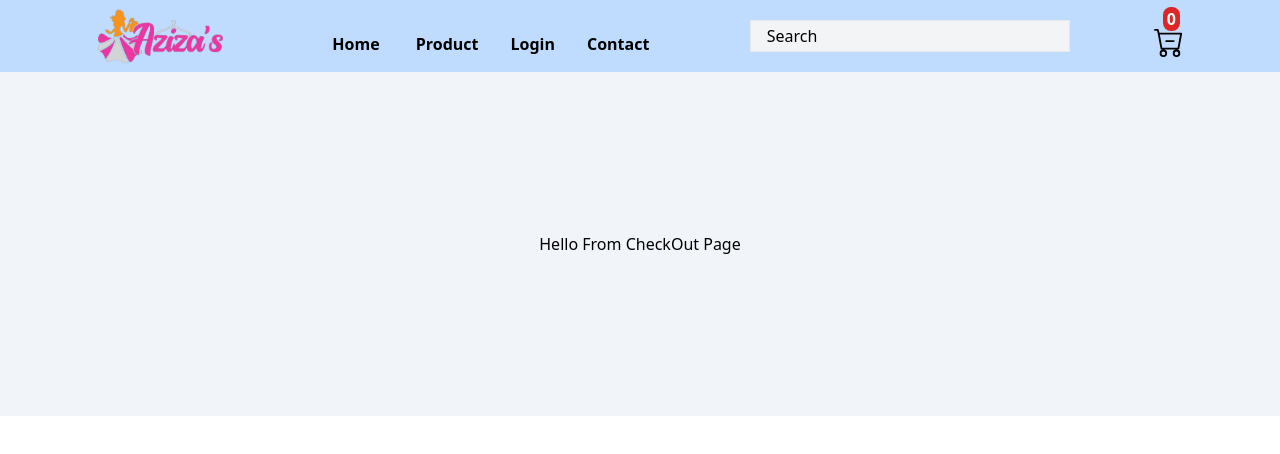
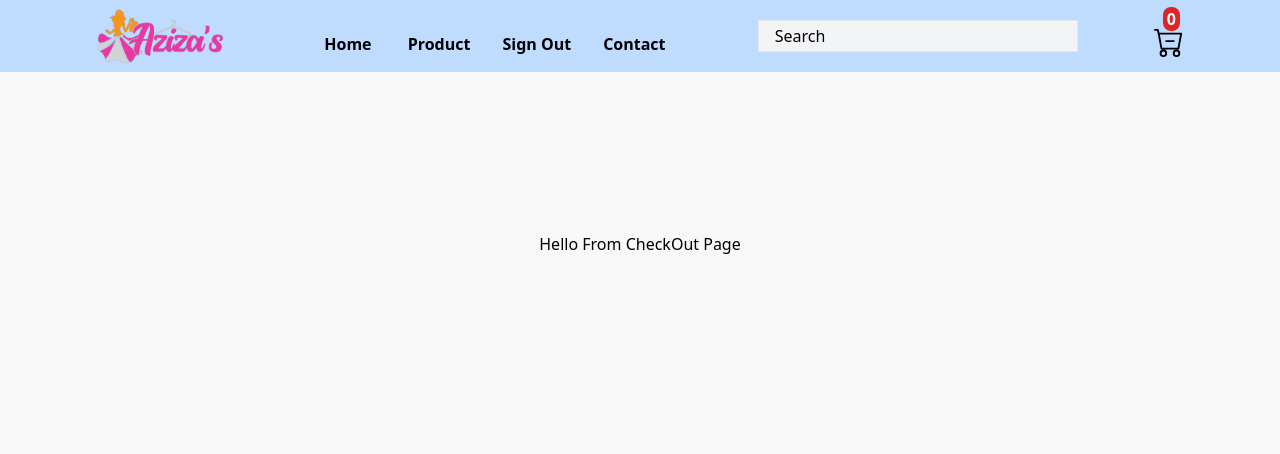
Before and after one commit to Tareq-dev/aziza-fashion, a React (Create React App) app: page /checkout in a window 1280 px wide. Shown: the top 454 px of the page. Built offline with nearby package versions, Linux system fonts and the light colour scheme; no server answers; sample sign-in values are in the browser's storage.

Commit message:
Login function  added

```diff
--- a/src/App.js
+++ b/src/App.js
@@ -9,6 +9,7 @@ import Cart from './components/Cart/Cart';
 import CheckOut from './components/CheckOut/CheckOut';
 import CustomLogin from './Pages/Login/CustomLogin';
 import Register from './Pages/Login/Register';
+import RequireAuth from './Pages/Login/RequireAuth';
 
 
 function App() {
@@ -71,14 +72,17 @@ function App() {
 
 
   return (
-    <div className='bg-slate-100'>
+    <div>
       <Navbar cart={cart} />
       <Routes>
         <Route path='/' element={<Home />} />
         <Route path='/products' element={<Products addToCard={addToCard} />} />
         <Route path='/singleProduct/:id' element={<SingleProducts addToCard={addToCard} />} />
         <Route path='/cart' element={<Cart cart={cart} addToCard={addToCard} onRemoveItem={onRemoveItem} onRemoveCart={onRemoveCart} />} />
-        <Route path='/checkout' element={<CheckOut />} />
+        <Route path='/checkout'
+          element={
+            <RequireAuth> <CheckOut /></RequireAuth>
+          } />
         <Route path='/login' element={<CustomLogin />} />
         <Route path='/register' element={<Register />} />
       </Routes>
--- a/src/Pages/Login/CustomLogin.js
+++ b/src/Pages/Login/CustomLogin.js
@@ -1,9 +1,10 @@
 import React from "react";
-import { Link } from 'react-router-dom';
+import { Link, useNavigate } from 'react-router-dom';
 import SocialLogin from "./SocialLogin";
 import { useSignInWithEmailAndPassword } from 'react-firebase-hooks/auth';
 import { useState } from "react";
 import auth from './../../firebase.auth';
+import { useLocation } from 'react-router-dom';
 
 const CustomLogin = () => {
   const [email, setEmail] = useState('');
@@ -14,6 +15,15 @@ const CustomLogin = () => {
     loading,
     error,
   ] = useSignInWithEmailAndPassword(auth);
+  const navigate = useNavigate();
+
+  const location = useLocation();
+  let from = location.state?.from?.pathname || "/";
+
+  if (user) {
+    navigate(from, { replace: true });
+  }
+
 
   if (error) {
     return (
--- /dev/null
+++ b/src/Pages/Login/RequireAuth.js
@@ -0,0 +1,20 @@
+import React from "react";
+import { useAuthState } from "react-firebase-hooks/auth";
+import { Navigate, useLocation } from "react-router-dom";
+import auth from './../../firebase.auth';
+
+const RequireAuth = ({ children }) => {
+    const [user, loading] = useAuthState(auth);
+
+    const location = useLocation();
+    if (loading) {
+        return <p>loading............</p>;
+    }
+    if (!user) {
+        return <Navigate to="/login" state={{ from: location }} replace />;
+    }
+
+    return children;
+};
+
+export default RequireAuth;
--- a/src/Pages/Login/SocialLogin.js
+++ b/src/Pages/Login/SocialLogin.js
@@ -1,9 +1,19 @@
 import React from 'react'
 import auth from './../../firebase.auth';
 import { useSignInWithGoogle } from 'react-firebase-hooks/auth';
+import { useNavigate, useLocation } from 'react-router-dom';
 
 function SocialLogin() {
     const [signInWithGoogle, user, loading, error] = useSignInWithGoogle(auth);
+    const navigate = useNavigate();
+
+  const location = useLocation();
+  let from = location.state?.from?.pathname || "/";
+
+  if (user) {
+    navigate(from, { replace: true });
+  }
+
     let err;
     if (error) {
 
--- a/src/components/Cart/Cart.js
+++ b/src/components/Cart/Cart.js
@@ -1,5 +1,5 @@
 import React, { useState } from 'react'
-import { useNavigate } from 'react-router-dom';
+import {  useNavigate } from 'react-router-dom';
 
 function Cart({ cart, addToCard, onRemoveItem, onRemoveCart }) {
     const navigate = useNavigate();
@@ -26,6 +26,7 @@ function Cart({ cart, addToCard, onRemoveItem, onRemoveCart }) {
                 }
             });
     }
+
 
     return (
         <div className='py-24 px-20'>
@@ -73,7 +74,8 @@ function Cart({ cart, addToCard, onRemoveItem, onRemoveCart }) {
                         <p className='ml-2'>I agree term & conditions</p>
                     </div>
                     <div className='flex justify-center items-center py-4'>
-                        <button onClick={!check ? undefined : handleCheckOut} className='bg-orange-400 p-2 font-semibold  text-white rounded-md' type="">
+
+                        <button disabled={!check} onClick={!check ? undefined : handleCheckOut} className='bg-orange-400 p-2 font-semibold  text-white rounded-md' type="" >
                             CHECKOUT
                         </button>
 
--- a/src/components/Navbar/Navbar.js
+++ b/src/components/Navbar/Navbar.js
@@ -2,16 +2,33 @@ import React from 'react'
 import logo from '../../images/logo.png'
 import { BsCartDash } from 'react-icons/bs';
 import { Link } from 'react-router-dom'
+import auth from './../../firebase.auth';
+import { signOut } from 'firebase/auth';
+import { useAuthState } from 'react-firebase-hooks/auth';
 
 
 function Navbar({ cart }) {
+    const [user] = useAuthState(auth);
+    const logOut = () => {
+        signOut(auth);
+    };
     return (
         <div className='flex bg-blue-200 items-center w-full justify-between px-24 py-2'>
             <img className='w-32 h-14' src={logo} alt="logo" />
             <div className='mt-4 items-center text-black font-bold ml-10'>
                 <Link className='mr-8' to='/'>Home </Link>
                 <Link className='mr-8' to='/products'>Product</Link>
-                <Link className='mr-8' to='/login'>Login</Link>
+                {user?.email ? (
+                    <button
+                        onClick={logOut}
+                        className="btn btn-sm mr-8 btn-outline btn-info"
+                    >
+                        Sign Out
+                    </button>
+                ) : (
+                    <Link className='mr-8' to='/login'>Login</Link>
+                )}
+
                 <Link className='mr-8' to='/contact'>Contact</Link>
             </div>
             <input className='border w-80 h-8 bg-gray-100 text-black px-4' defaultValue="Search" />
--- a/src/index.css
+++ b/src/index.css
@@ -2,6 +2,8 @@
 @tailwind components;
 @tailwind utilities;
 
-
+body{
+    background: rgb(248, 248, 248);
+}
 
 /* black - #100720 purple - #31087B  pink - #FA2FB5 yellow - #FFC23C */
```
